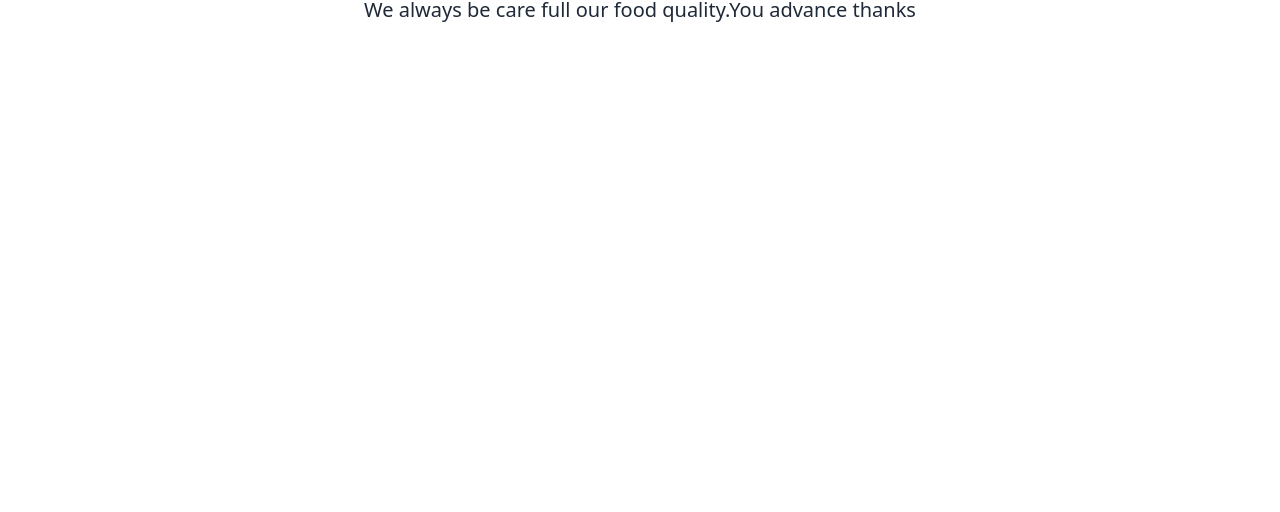
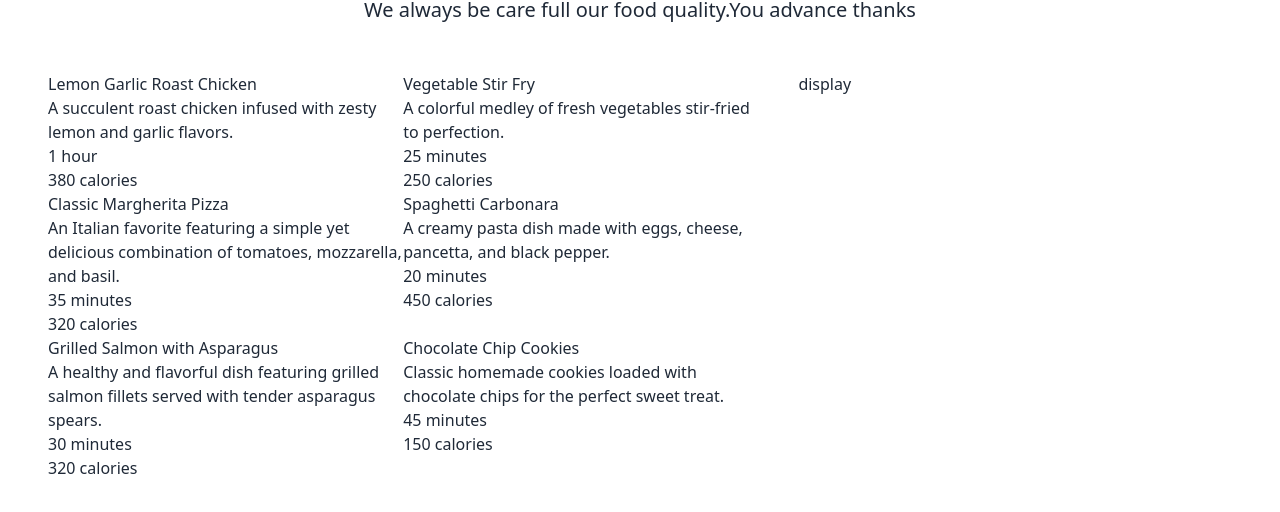
Before and after one commit to MdJowelAhmed/Assignment-7, a React (Vite) app: page / in a window 1280 px wide. Shown: the part 1104-1616 px from the top of the page. Before the commit the page ends 1176 px from the top, so only its background shows below. Built offline with nearby package versions, Linux system fonts and the light colour scheme.

Commit message:
added card section

```diff
--- a/public/fakeData.json
+++ b/public/fakeData.json
@@ -6,7 +6,7 @@
       "ingredients": ["1 whole chicken (about 1.8 kg)", "4 cloves garlic, minced", "2 lemons, sliced", "2 tbsp olive oil", "1 tsp salt", "1/2 tsp black pepper"],
       "preparing_time": "1 hour",
       "calories": "380 calories",
-      "image": "https://example.com/lemon_garlic_roast_chicken.jpg"
+      "image": "https://images.unsplash.com/photo-1610057099431-d73a1c9d2f2f?q=80&w=1887&auto=format&fit=crop&ixlib=rb-4.0.3&ixid=M3wxMjA3fDB8MHxwaG90by1wYWdlfHx8fGVufDB8fHx8fA%3D%3D"
     },
     {
       "id": "2",
@@ -15,7 +15,7 @@
       "ingredients": ["200g broccoli florets", "150g bell peppers, sliced", "100g carrots, julienned", "100g snow peas", "120ml soy sauce", "2 cloves garlic, minced", "2 tbsp vegetable oil"],
       "preparing_time": "25 minutes",
       "calories": "250 calories",
-      "image": "https://example.com/vegetable_stir_fry.jpg"
+      "image": "https://images.unsplash.com/photo-1512003867696-6d5ce6835040?q=80&w=2070&auto=format&fit=crop&ixlib=rb-4.0.3&ixid=M3wxMjA3fDB8MHxwaG90by1wYWdlfHx8fGVufDB8fHx8fA%3D%3D"
     },
     {
       "id": "3",
@@ -24,7 +24,7 @@
       "ingredients": ["1 pizza dough", "200g fresh mozzarella, sliced", "2 tomatoes, thinly sliced", "Handful of fresh basil leaves", "2 tbsp olive oil", "Salt and pepper to taste"],
       "preparing_time": "35 minutes",
       "calories": "320 calories",
-      "image": "https://example.com/margherita_pizza.jpg"
+      "image": "https://images.unsplash.com/photo-1513104890138-7c749659a591?q=80&w=2070&auto=format&fit=crop&ixlib=rb-4.0.3&ixid=M3wxMjA3fDB8MHxwaG90by1wYWdlfHx8fGVufDB8fHx8fA%3D%3D"
     },
     {
       "id": "4",
@@ -33,7 +33,7 @@
       "ingredients": ["400g spaghetti", "150g pancetta or bacon, diced", "3 large eggs", "50g grated Parmesan cheese", "2 cloves garlic, minced", "Salt and black pepper to taste"],
       "preparing_time": "20 minutes",
       "calories": "450 calories",
-      "image": "https://example.com/spaghetti_carbonara.jpg"
+      "image": "https://images.unsplash.com/photo-1563379926898-05f4575a45d8?q=80&w=2070&auto=format&fit=crop&ixlib=rb-4.0.3&ixid=M3wxMjA3fDB8MHxwaG90by1wYWdlfHx8fGVufDB8fHx8fA%3D%3D"
     },
     {
       "id": "5",
@@ -42,7 +42,7 @@
       "ingredients": ["4 salmon fillets", "300g asparagus spears", "2 tbsp olive oil", "1 lemon, sliced", "2 cloves garlic, minced", "Salt and pepper to taste"],
       "preparing_time": "30 minutes",
       "calories": "320 calories",
-      "image": "https://example.com/grilled_salmon_asparagus.jpg"
+      "image": "https://images.unsplash.com/photo-1540189549336-e6e99c3679fe?q=80&w=1887&auto=format&fit=crop&ixlib=rb-4.0.3&ixid=M3wxMjA3fDB8MHxwaG90by1wYWdlfHx8fGVufDB8fHx8fA%3D%3D"
     },
     {
       "id": "6",
@@ -51,6 +51,6 @@
       "ingredients": ["200g all-purpose flour", "150g unsalted butter, softened", "100g brown sugar", "100g granulated sugar", "1 egg", "1 tsp vanilla extract", "150g chocolate chips"],
       "preparing_time": "45 minutes",
       "calories": "150 calories",
-      "image": "https://example.com/chocolate_chip_cookies.jpg"
+      "image": "https://unsplash.com/photos/chocolate-ice-cream-on-brown-cone-98Kk8vwPbgs"
     }
   ]
--- a/src/App.jsx
+++ b/src/App.jsx
@@ -1,9 +1,19 @@
 
+import { useEffect, useState } from 'react'
 import './App.css'
 import Banner from './Components/Banner/Banner'
 import Header from './Components/Header/Header'
+import Foods from './Components/Foods/Foods'
+import Function from './Components/Function/Function'
 
 function App() {
+  const [foods, setFoods] = useState([])
+
+  useEffect(() => {
+    fetch('fakeData.json')
+      .then(res => res.json())
+      .then(data => setFoods(data))
+  }, [])
 
   return (
     <>
@@ -11,9 +21,20 @@ function App() {
       <Header></Header>
       <Banner></Banner>
       <div className='text-center space-y-3 lg:m-12'>
-      <h2 className='text-4xl font-bold'>Our Recipes</h2>
-      <p className=' text-xl'>Our food is very testy food.Our customers  is satisfy for our  service and food quality.<br />  We always be care full our  food quality.You advance thanks</p>
+        <h2 className='text-4xl font-bold'>Our Recipes</h2>
+        <p className=' text-xl'>Our food is very testy food.Our customers  is satisfy for our  service and food quality.<br />  We always be care full our  food quality.You advance thanks</p>
       </div>
+      <div className='flex lg:m-12'>
+        <div className='grid grid-cols-1 lg:grid-cols-2 w-3/5'>
+          {
+            foods.map(food => <Foods key={food.id} food={food}></Foods>)
+          }
+        </div>
+        <div className='w2/5 ml-10'>
+          <Function></Function>
+        </div>
+      </div>
+
     </>
   )
 }
--- /dev/null
+++ b/src/Components/Foods/Foods.jsx
@@ -0,0 +1,22 @@
+
+import PropTypes from 'prop-types'
+
+const Foods = ({food}) => {
+    const {image,name,short_description,preparing_time,calories,ingredients}=food
+  return (
+    <div>
+        <h2>{name}</h2>
+        <h2>{short_description}</h2>
+        <div>
+            <p>{preparing_time} </p>
+            <h3>{calories} </h3>
+        </div>
+    </div>
+  )
+}
+
+Foods.propTypes = {
+    food:PropTypes.object.isRequired
+}
+
+export default Foods
--- /dev/null
+++ b/src/Components/Function/Function.jsx
@@ -0,0 +1,12 @@
+
+import PropTypes from 'prop-types'
+
+const Function = props => {
+  return (
+    <div>display</div>
+  )
+}
+
+Function.propTypes = {}
+
+export default Function
```
